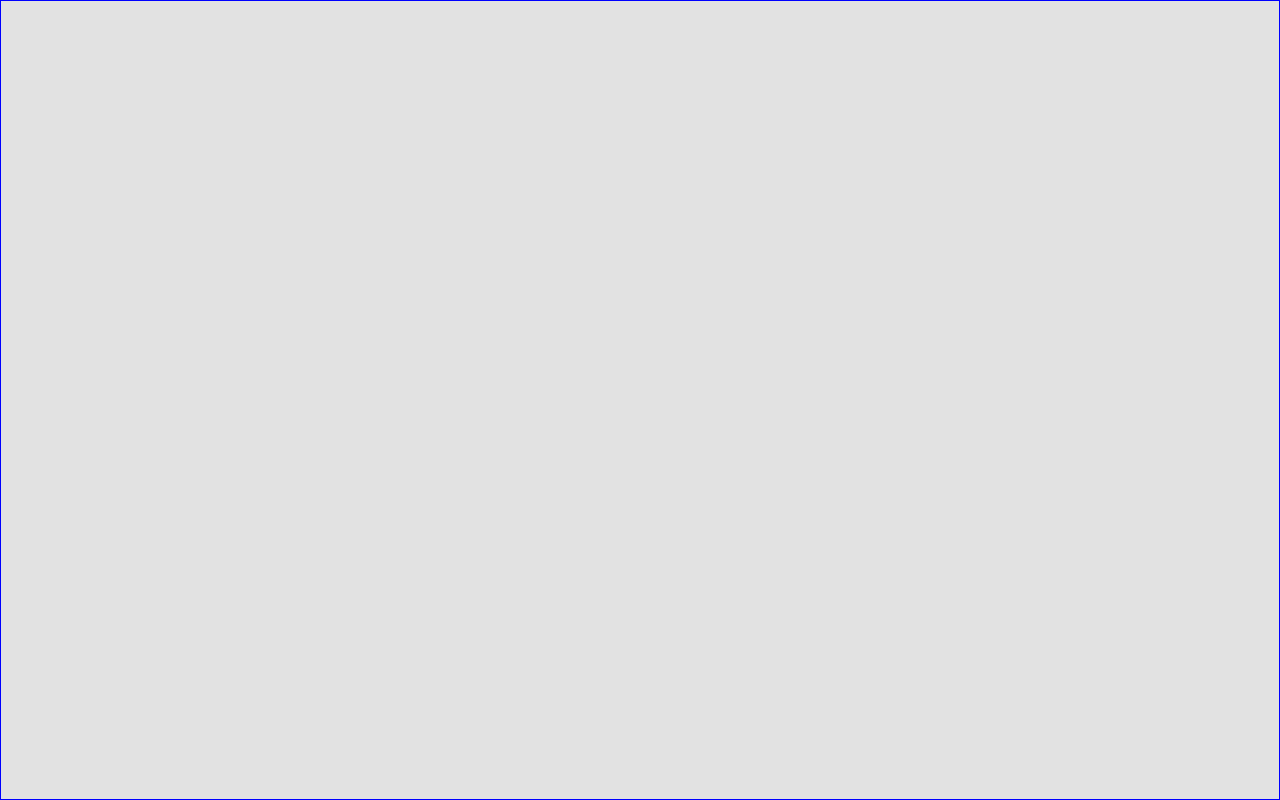
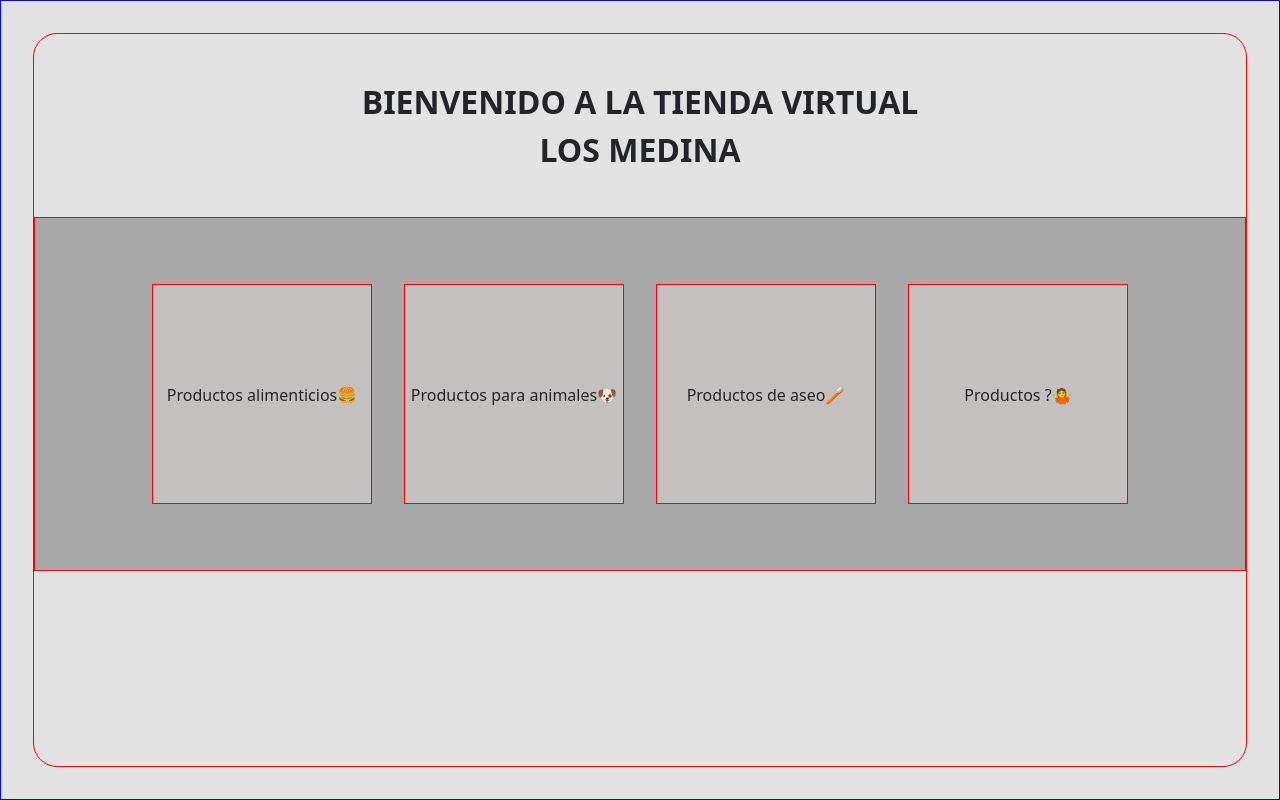
Before and after one commit to santiago-diaz-ar/Proyecto-tienda-medina, a React (Vite) app: page / in a window 1280 px wide. Before the commit this address had no page. Built offline with nearby package versions, Linux system fonts and the light colour scheme.

Commit message:
arreglos deploy git pages

```diff
--- a/src/App.jsx
+++ b/src/App.jsx
@@ -6,7 +6,7 @@ import Home from "./components/home/home";
 function App() {
   return (
     <Routes>
-      <Route path="/Proyecto-tienda-medina" element={<Home />} />
+      <Route path="/" element={<Home />} />
     </Routes>
   );
 }
--- a/vite.config.js
+++ b/vite.config.js
@@ -4,11 +4,11 @@ import react from "@vitejs/plugin-react";
 // https://vitejs.dev/config/
 export default defineConfig({
   plugins: [react()],
-  base: "https://santiago-diaz-ar.githud.io/Proyecto-tienda-medina",
+  base: "https://santiago-diaz-ar.githud.io",
   server: {
     proxy: {
       "/api": {
-        target: "https://santiago-diaz-ar.githud.io/Proyecto-tienda-medina", // Cambia esto a tu API
+        target: "https://santiago-diaz-ar.githud.io", // Cambia esto a tu API
         changeOrigin: true,
         rewrite: (path) => path.replace(/^\/api/, ""),
       },
```
